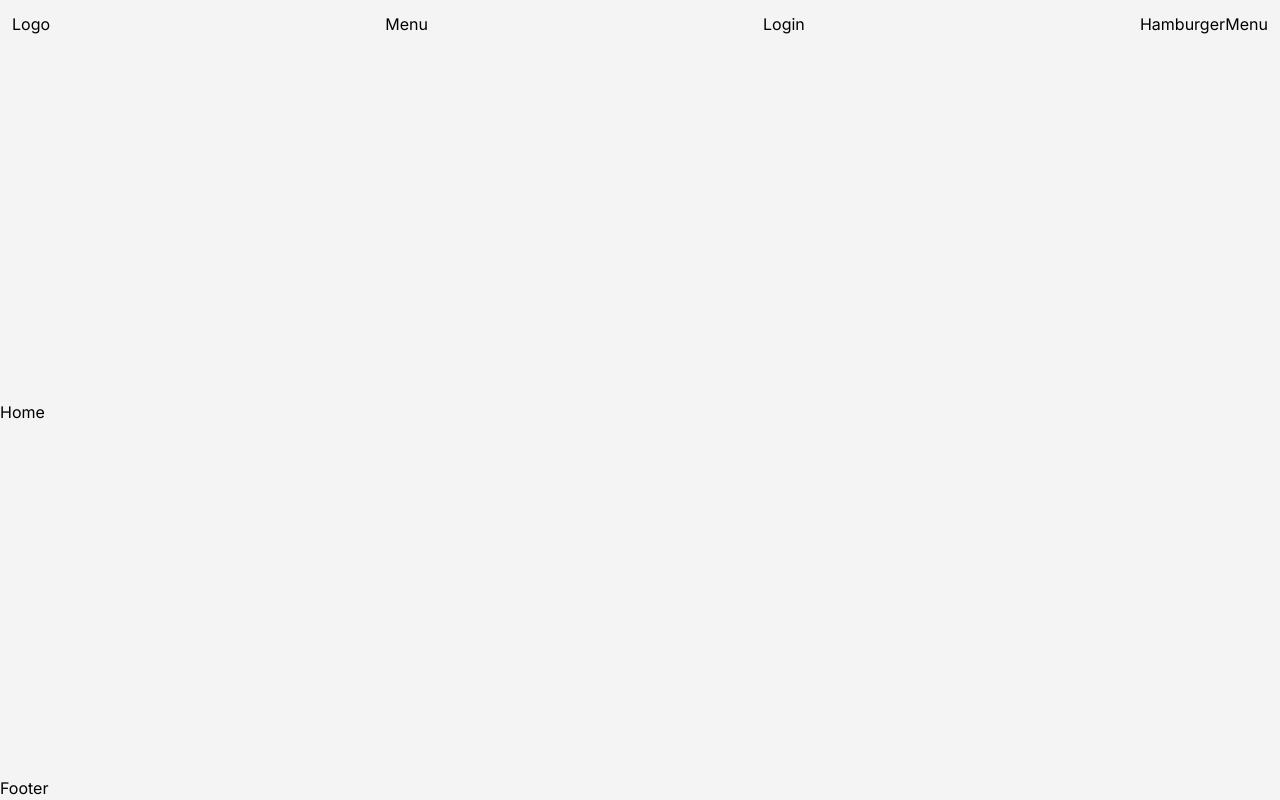
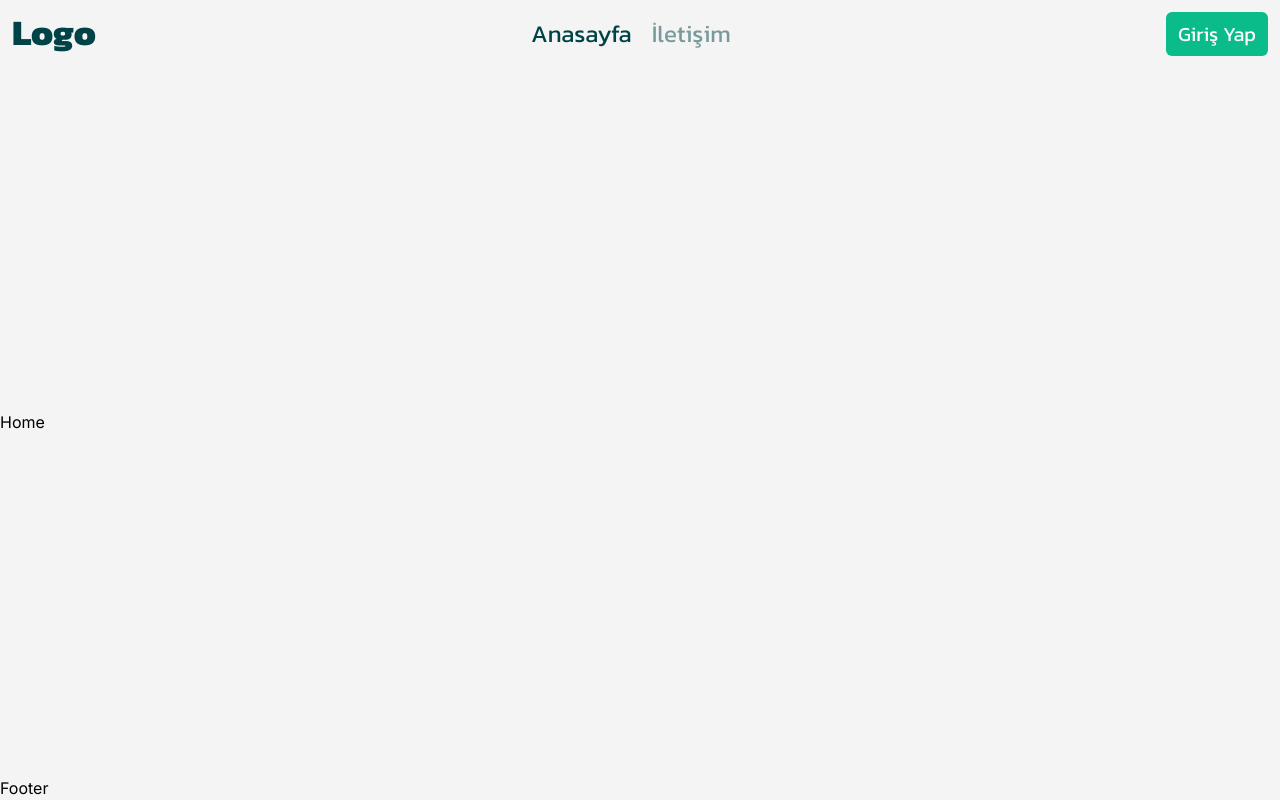
Before and after one commit to NNakreSS/next-url_shortener, a Next.js app: page / in a window 1280 px wide. Built offline with nearby package versions, Linux system fonts and the light colour scheme.

Commit message:
create header

```diff
--- a/src/app/components/LoginButton.tsx
+++ b/src/app/components/LoginButton.tsx
@@ -1,7 +1,7 @@
 import React from "react";
 
 function LoginButton() {
-  return <button>Login</button>;
+  return <button className="text-white bg-green py-2 px-3 rounded-md text-xl">Giriş Yap</button>;
 }
 
 export default LoginButton;
--- a/src/app/components/header/HamburgerMenu.tsx
+++ b/src/app/components/header/HamburgerMenu.tsx
@@ -1,5 +1,5 @@
 const HamburgerMenu = () => {
-  return <div>HamburgerMenu</div>;
+  return <div className="hidden">HamburgerMenu</div>;
 };
 
 export default HamburgerMenu;
--- a/src/app/components/header/Logo.tsx
+++ b/src/app/components/header/Logo.tsx
@@ -1,5 +1,9 @@
 const Logo = () => {
-  return <div>Logo</div>;
+  return (
+    <div className="text-4xl text-dark-green font-extrabold h-full text-center">
+      Logo
+    </div>
+  );
 };
 
 export default Logo;
--- a/src/app/components/header/Menu.tsx
+++ b/src/app/components/header/Menu.tsx
@@ -1,5 +1,23 @@
+"use client";
+
+import Link from "next/link";
+import { usePathname } from "next/navigation";
+//styles
+import "@/app/styles/menu.css";
+
 function Menu() {
-  return <div>Menu</div>;
+  const pathname = usePathname();
+
+  return (
+    <nav className="flex gap-5 text-dark-green text-2xl">
+      <Link className={pathname == "/" ? "active" : ""} href="/">
+        Anasayfa
+      </Link>
+      <Link className={pathname == "/contact" ? "active" : ""} href="/contact">
+        İletişim
+      </Link>
+    </nav>
+  );
 }
 
 export default Menu;
--- a/src/app/components/header/index.tsx
+++ b/src/app/components/header/index.tsx
@@ -1,16 +1,25 @@
+// components
 import Logo from "./Logo";
 import Menu from "./Menu";
 import HamburgerMenu from "./HamburgerMenu";
 import LoginButton from "../LoginButton";
+import clsx from "clsx";
+// fonts
+import { kanit } from "@/app/fonts";
 
 const Header = () => {
   return (
-    <div className="flex items-center gap-3 justify-between col-span-full p-3 md:pd-10">
+    <header
+      className={clsx(
+        "flex items-center gap-3 justify-between col-span-full p-3 md:pd-10",
+        kanit.className
+      )}
+    >
       <Logo />
       <Menu />
       <LoginButton />
       <HamburgerMenu />
-    </div>
+    </header>
   );
 };
 
--- a/src/app/fonts.ts
+++ b/src/app/fonts.ts
@@ -1,4 +1,8 @@
-import { Inter } from "next/font/google";
+import { Inter, Kanit } from "next/font/google";
 const inter = Inter({ subsets: ["latin"] });
+const kanit = Kanit({
+  subsets: ["latin"],
+  weight: ["900", "800", "700", "600", "500", "400", "300"],
+});
 
-export { inter };
+export { inter, kanit };
--- /dev/null
+++ b/src/app/styles/menu.css
@@ -0,0 +1,7 @@
+.active {
+  opacity: 1;
+}
+
+a {
+  opacity: 0.5;
+}
```
